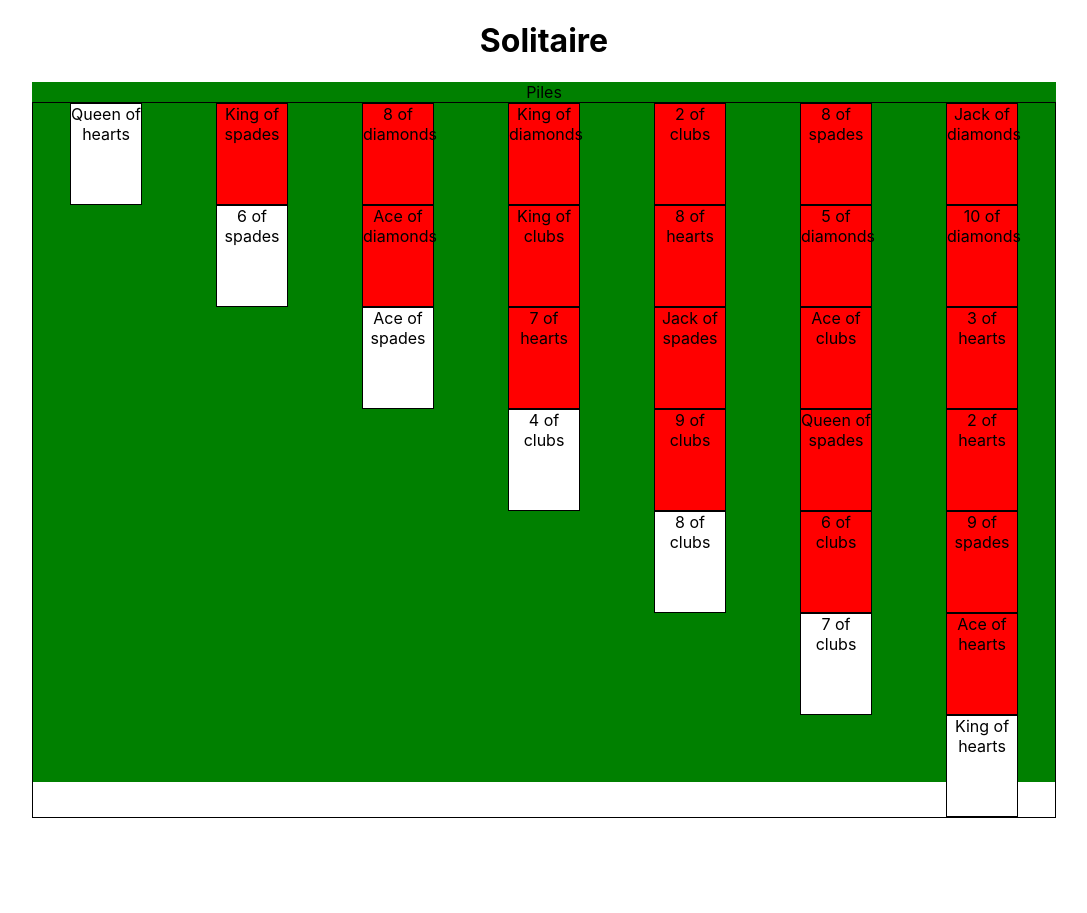
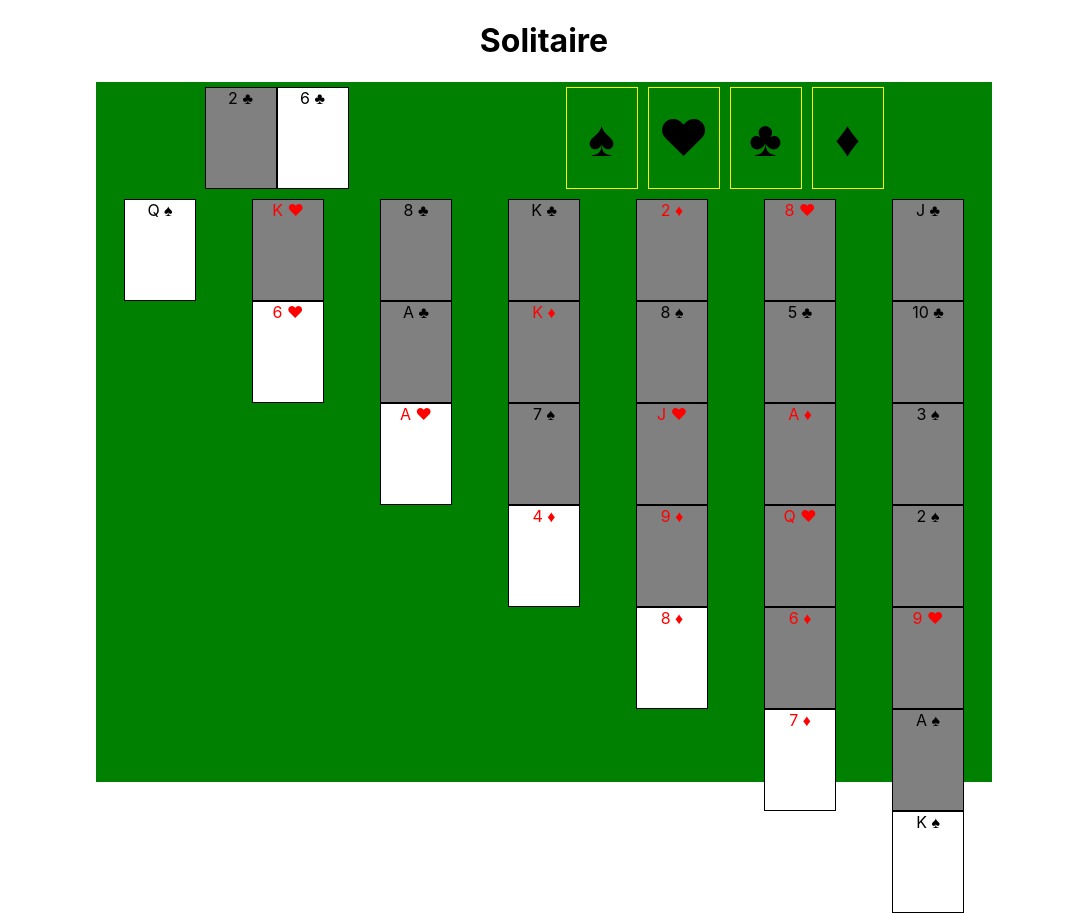
Before and after one commit to eschwartz929/solitaire, a React (Create React App) app in the folder solitaire/: page / in a window 1280 px wide. Both pictures are taken after a click on the button "New Game". Shown: the whole page, without its empty margins (96-1183 px from the left). Before the commit the page ends 818 px from the top, so only its background shows below. Built offline with nearby package versions, Linux system fonts and the light colour scheme.

Commit message:
more updates

```diff
--- a/solitaire/src/Board.js
+++ b/solitaire/src/Board.js
@@ -1,24 +1,76 @@
 import './css/Board.css'
 import Card from './components/Card'
+import {useEffect, useState} from 'react'
+import suits from "./config/suits"
 
-function Board({deck, discardPile, stacks}) {
+
+function Board({deck, discardPile, drawCard, piles, stacks}) {
     console.log('stacks: ', stacks)
+    console.log('piles: ', piles)
     return (
         <div className="board">
             <div className="top-row">
-                {/* <Deck cards={deck}/> */}
-                <span>Piles</span>
+                <Deck deck={deck} discardPile={discardPile} drawCard={drawCard}/>
+                <Piles piles={piles}/>
             </div>
             <Stacks stacks={stacks}></Stacks>
         </div>
     )
 }
 
-// function Deck({cards}) {
-//     return (
-//         <Card
-//     )
-// }
+function Deck({deck, discardPile, drawCard}) {
+    const [topCard, setTopCard] = useState(deck[deck.length - 1])
+    const [topDiscard, setTopDiscard] = useState(discardPile[discardPile.length - 1])
+
+    useEffect(() => {
+        if (deck.length > 1) {
+            setTopCard(deck[deck.length - 1])
+        }
+
+        if (discardPile.length > 1) {
+            setTopDiscard(discardPile[discardPile.length - 1])
+        }
+
+    }, [deck, discardPile])
+
+    function clickDeck() {
+        console.log('clicked!')
+        console.log('1deck:', deck)
+        console.log('1discard: ', discardPile)
+        drawCard()
+        setTopCard(deck[deck.length - 1])
+        setTopDiscard(discardPile[discardPile.length - 1])
+    }
+
+    return (
+        <div className="deck">
+            {deck.length > 0 &&
+                <div onClick={clickDeck}>
+                    <Card suit={topCard.suit} number={topCard.number} visible={topCard.visible}></Card>
+                </div>
+            }
+            {discardPile.length > 0 && <Card suit={topDiscard.suit} number={topDiscard.number} visible={topDiscard.visible}></Card>}
+        </div>
+    )
+}
+
+function Piles({piles}) {
+
+    return (
+        <div className="piles">
+            {piles.map((pile, index) => {
+                return (
+                    <div className="pile" key={index}>
+                        {pile.cards.length > 0
+                            ? <Card/>
+                            : <div className="pile-suit">{suits[pile.suit]}</div>
+                        }
+                    </div>)
+            }
+            )}
+        </div>
+    )
+}
 
 function Stacks({stacks}) {
     return (
--- a/solitaire/src/components/Card.js
+++ b/solitaire/src/components/Card.js
@@ -6,12 +6,15 @@ import numbers from "../config/cardNumbers"
 function Card({suit, number, visible}) {
     const cardSuit = suits[suit]
     const cardLabel = numbers[number]
+    const red = (suit % 2 === 1)
 
     return (
         <>
         {cardSuit && cardLabel &&
             <div className={visible ? 'card' : 'card hidden-card'} >
-                {cardLabel} of {cardSuit}
+                <div className={red ? 'red-card': ''}>
+                    {cardLabel} {cardSuit}
+                </div>
             </div>
         }
         </>
--- a/solitaire/src/config/cardNumbers.js
+++ b/solitaire/src/config/cardNumbers.js
@@ -1,5 +1,5 @@
 export default {
-    1: 'Ace',
+    1: 'A',
     2: '2',
     3: '3',
     4: '4',
@@ -9,7 +9,7 @@ export default {
     8: '8',
     9: '9',
     10: '10',
-    11: 'Jack',
-    12: 'Queen',
-    13: 'King',
+    11: 'J',
+    12: 'Q',
+    13: 'K',
 }
--- a/solitaire/src/config/suits.js
+++ b/solitaire/src/config/suits.js
@@ -1,6 +1,6 @@
 export default {
-    0: 'hearts',
-    1: 'spades',
-    2: 'diamonds',
-    3: 'clubs',
+    0: '\u2660', //spades
+    1: '\u2665', //hearts
+    2: '\u2663', //clubs
+    3: '\u2666', //diamonds
 }
--- a/solitaire/src/css/Board.css
+++ b/solitaire/src/css/Board.css
@@ -1,6 +1,6 @@
 .board {
     background-color: green;
-    width: 80%;
+    width: 70%;
     height: 700px;
 
 }
@@ -10,8 +10,31 @@
     justify-content: space-around;
 }
 
+.deck {
+    display: flex;
+    margin: 5px;
+}
+
+.piles {
+    display: flex;
+}
+
+.pile {
+    border:1px yellow solid;
+    height: 100px;
+    width: 70px;
+    display: flex;
+    flex-direction: column;
+    justify-content: center;
+    margin: 5px;
+}
+
+.pile-suit {
+    font-size: 50px;
+}
+
 .stacks-section {
-    border:1px black solid;
+    margin-top: 5px;
     display: flex;
     justify-content: space-around;
 }
--- a/solitaire/src/css/Card.css
+++ b/solitaire/src/css/Card.css
@@ -6,5 +6,9 @@
 }
 
 .hidden-card {
-    background-color: red;
+    background-color: gray;
 }
+
+.red-card {
+    color: red;
+}
--- a/solitaire/src/game.js
+++ b/solitaire/src/game.js
@@ -8,6 +8,7 @@ function Game() {
     const [deck, setDeck] = useState([])
     const [discardPile, setDiscardPile] = useState([])
     const [stacks, setStacks] = useState([])
+    const [piles, setPiles] = useState([{suit: 0, cards: []}, {suit: 1, cards: []}, {suit: 2, cards: []}, {suit: 3, cards: []}])
 
     useEffect(() => {
         if (fullDeck.length === 0) {
@@ -23,6 +24,13 @@ function Game() {
         }
 
     }, [fullDeck])
+
+    // useEffect(() => {
+    //     if (piles.length === 0) {
+    //         setPiles([{suit: 0, cards: []}, {suit: 1, cards: []}, {suit: 2, cards: []}, {suit: 3, cards: []}])
+    //     }
+
+    // }, [piles])
 
     function newGame() {
         setActiveGame(true)
@@ -65,20 +73,33 @@ function Game() {
         for (var i = 28; i < 51; i++) {
             deck.push(fullDeck[i])
         }
+        fullDeck[51].visible = true
         discardPile.push(fullDeck[51])
         console.log('init stacks:', stacks)
         console.log('deckk:', deck)
+        console.log('discard pile: ', discardPile)
         setStacks(stacks)
         setDeck(deck)
+        setDiscardPile(discardPile)
+    }
+
+    function drawCard() {
+        console.log('draw card!')
+        var nextCard = deck.pop()
+        nextCard.visible = true
+        console.log('next: ', nextCard)
+        discardPile.push(nextCard)
+        setDeck(deck)
+        setDiscardPile(discardPile)
     }
 
     return (
         <div className="game">
             {!activeGame && <button className="button" onClick={newGame}>New Game</button>}
-            {activeGame && fullDeck.length > 1 &&
+            {activeGame && fullDeck.length > 1 && piles.length > 1 &&
                 // deck.map((card, index) => <Card key={index} suit={card.suit} number={card.number}></Card>)
                 // }
-                <Board deck={deck} discardPile={discardPile} stacks={stacks}></Board>}
+                <Board deck={deck} discardPile={discardPile} drawCard={drawCard} piles={piles} stacks={stacks}></Board>}
         </div>
     )
 }
```
